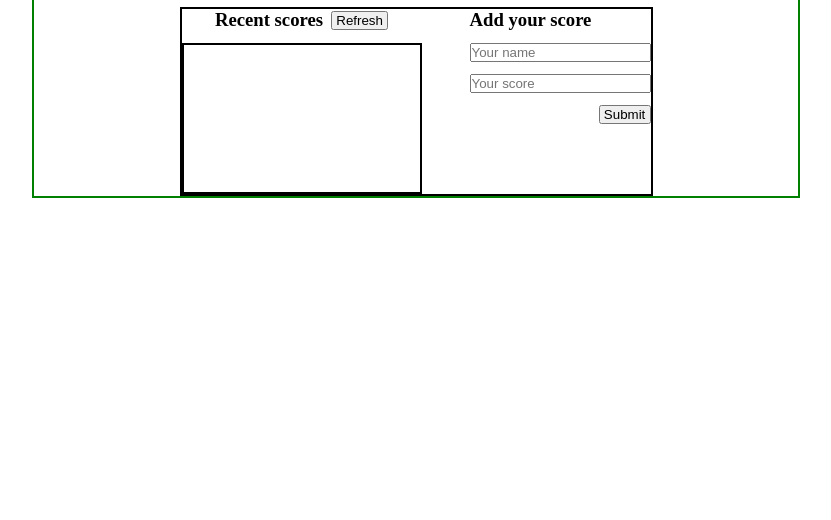
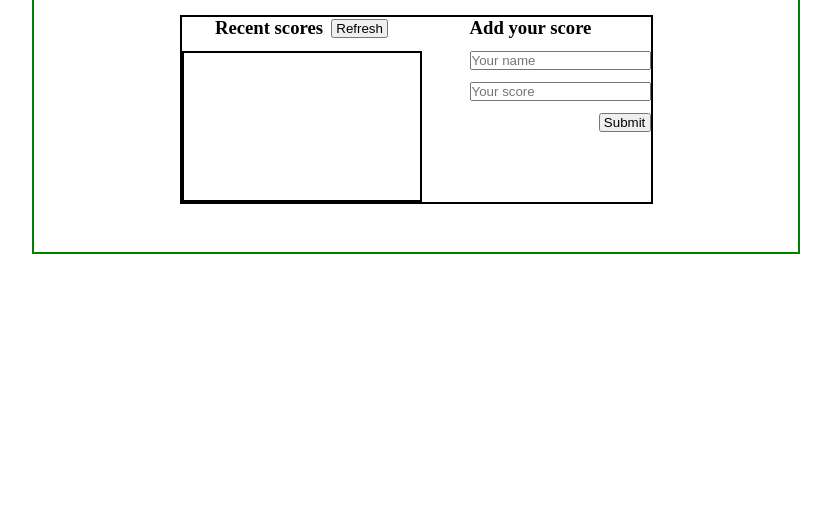
Before and after one commit to badger-99/Leaderboard, a website built with webpack: page src/template.html in a window 1280 px wide. Shown: the part 280-800 px from the top of the page, without its empty margins (224-1055 px from the left). Built offline with nearby package versions, Linux system fonts and the light colour scheme.

Commit message:
Adjust main padidng and margin

```diff
--- a/src/style.css
+++ b/src/style.css
@@ -21,8 +21,9 @@ main {
   justify-content: center;
   align-items: center;
   gap: 0.75rem;
-  margin: 12.5rem auto 0;
+  margin: 10rem auto 0;
   width: 48rem;
+  padding: 3rem 0;
 }
 
 #heading {
```
